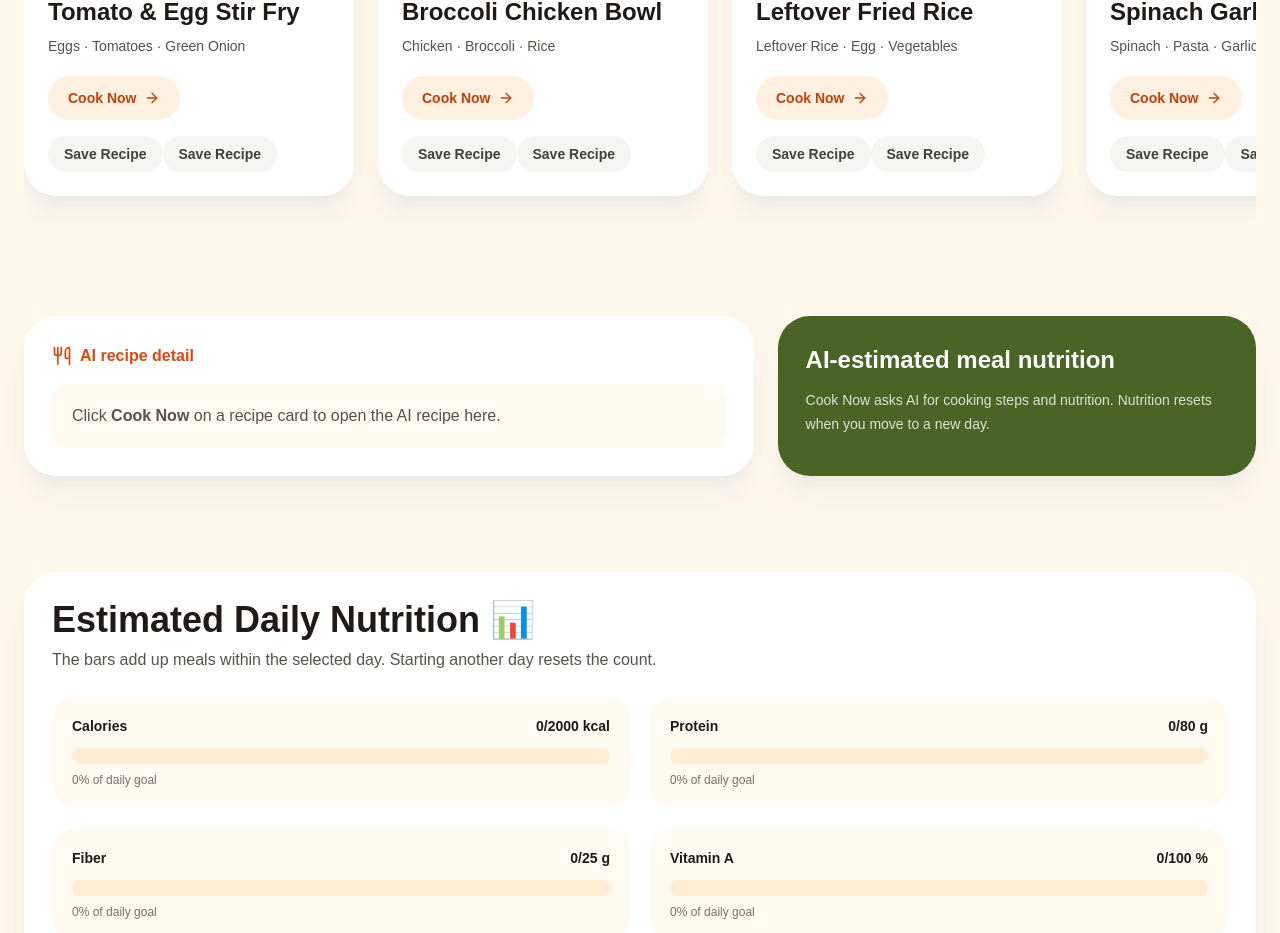
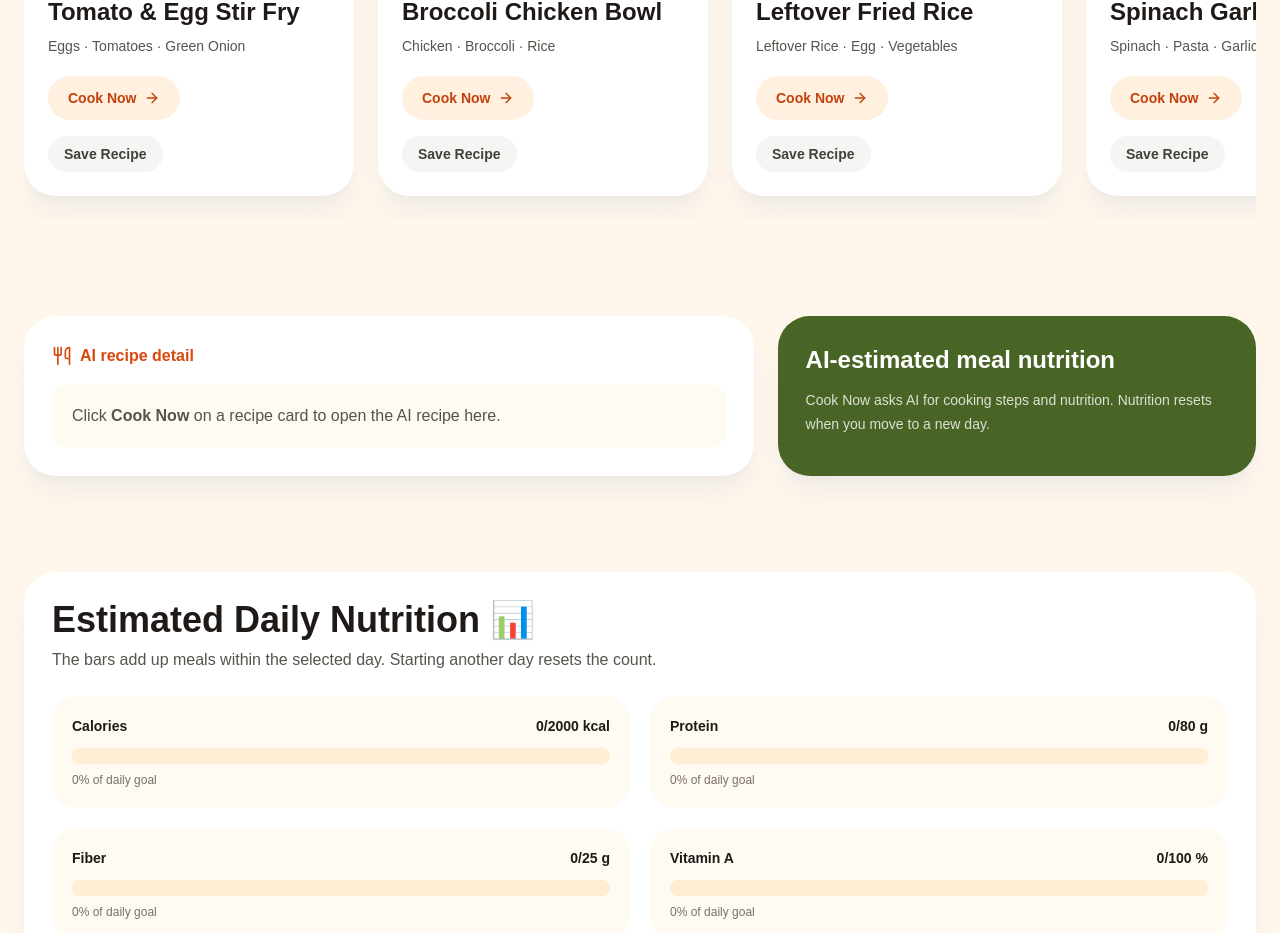
Before and after one commit to isabellajingyi-spec/fridgeflow, a Next.js app: page / in a window 1280 px wide. Shown: the part 2373-3306 px from the top of the page. Built offline with nearby package versions, Linux system fonts and the light colour scheme.

Commit message:
fixed save recipe bug

```diff
--- a/app/page.tsx
+++ b/app/page.tsx
@@ -972,23 +972,7 @@ export default function FridgeFlowWebsite() {
 >
   Save Recipe
 </button>
-<button
-  onClick={() =>
-    saveRecipe({
-      name: day.dinner,
-      time: "20 min",
-      tag: "AI generated",
-      image: getRecipeImage(day.dinner),
-      breakfast: day.breakfast,
-      lunch: day.lunch,
-      dinner: day.dinner,
-      reason: day.reason,
-    })
-  }
-  className="mt-3 rounded-full bg-stone-100 px-4 py-2 text-sm font-semibold text-stone-700 transition hover:bg-stone-200"
->
-  Save Recipe
-</button>
+
                 </div>
               </article>
             ))}
```
